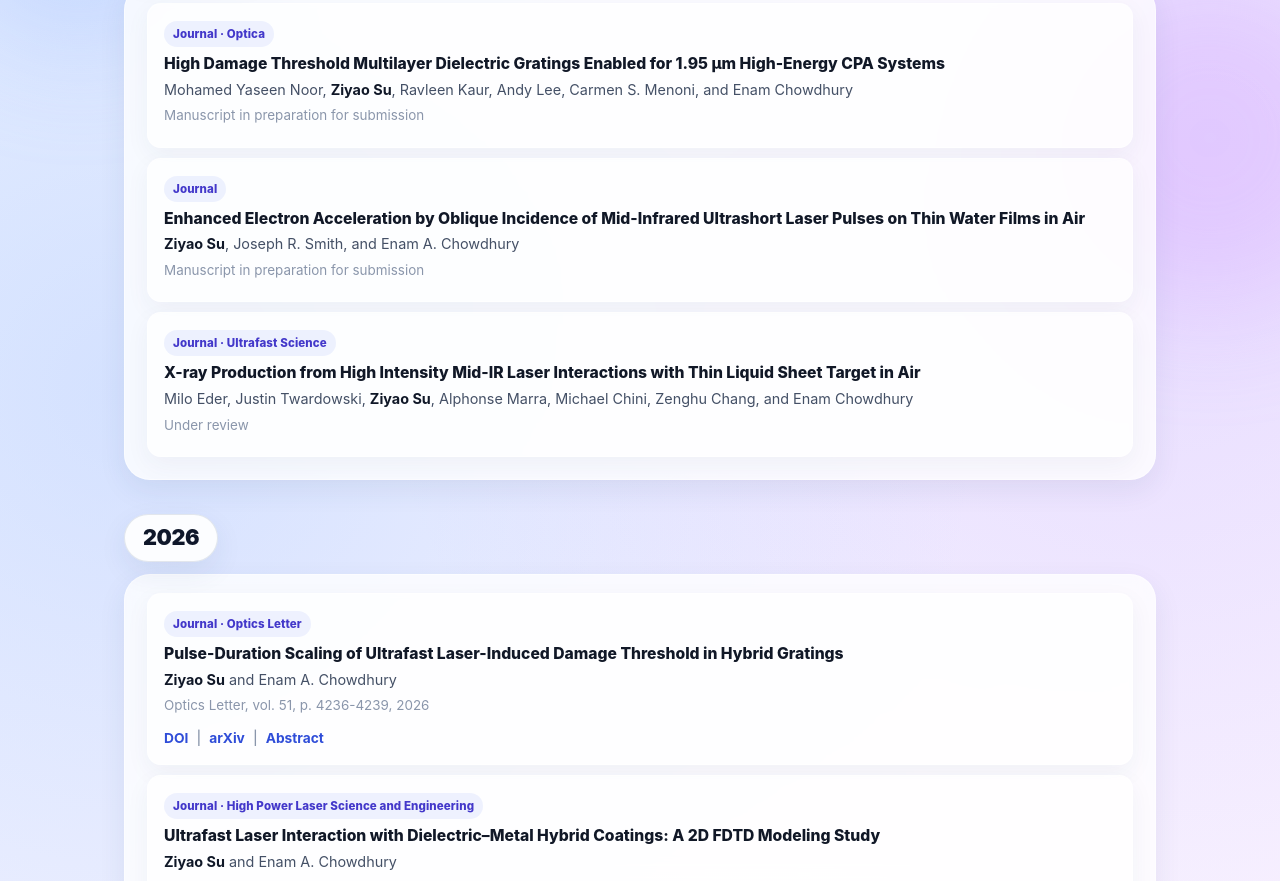
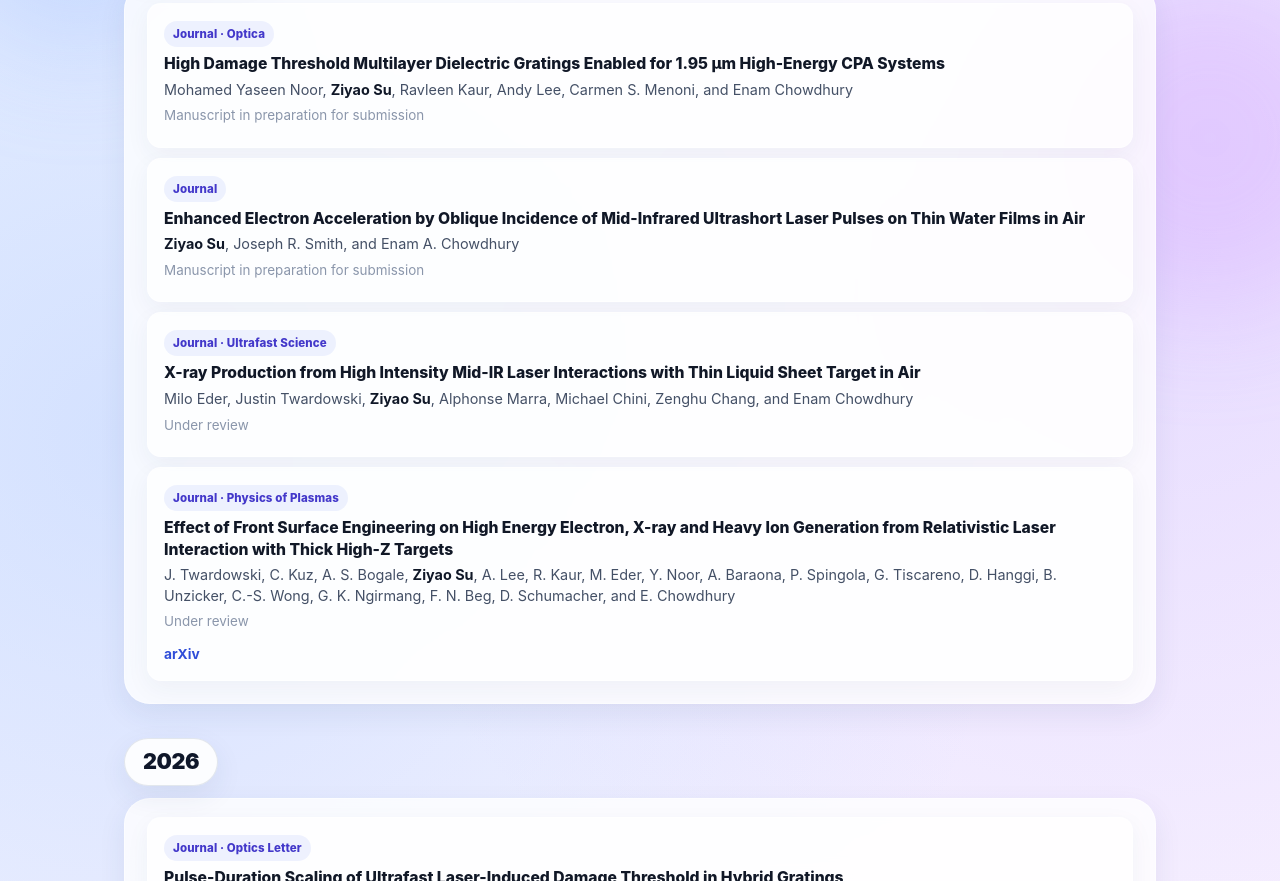
Before and after one commit to VstVgn/VstVgn.github.io, a plain HTML site: page publications.html in a window 1280 px wide. Shown: the part 312-1193 px from the top of the page. Drawn offline with Linux system fonts and the light colour scheme.

Commit message:
Update publications.html

```diff
--- a/publications.html
+++ b/publications.html
@@ -76,7 +76,7 @@
           <div class="pub-meta">Under review</div>
         </li>
 
-<!-----------------------------------------
+
         <li class="pub-item">
           <div class="pub-venue">Journal · Physics of Plasmas</div>
           <div class="pub-title">
@@ -91,7 +91,14 @@
             F. N. Beg, D. Schumacher, and E. Chowdhury
           </div>
           <div class="pub-meta">Under review</div>
+          <div class="pub-links">
+            <a href="https://doi.org/10.48550/arXiv.2603.06809" target="_blank">
+              arXiv
+            </a>
+          </div>
         </li>
+
+<!-----------------------------------------
 ----------------------------------------->
       </ol>
     </section>
```
